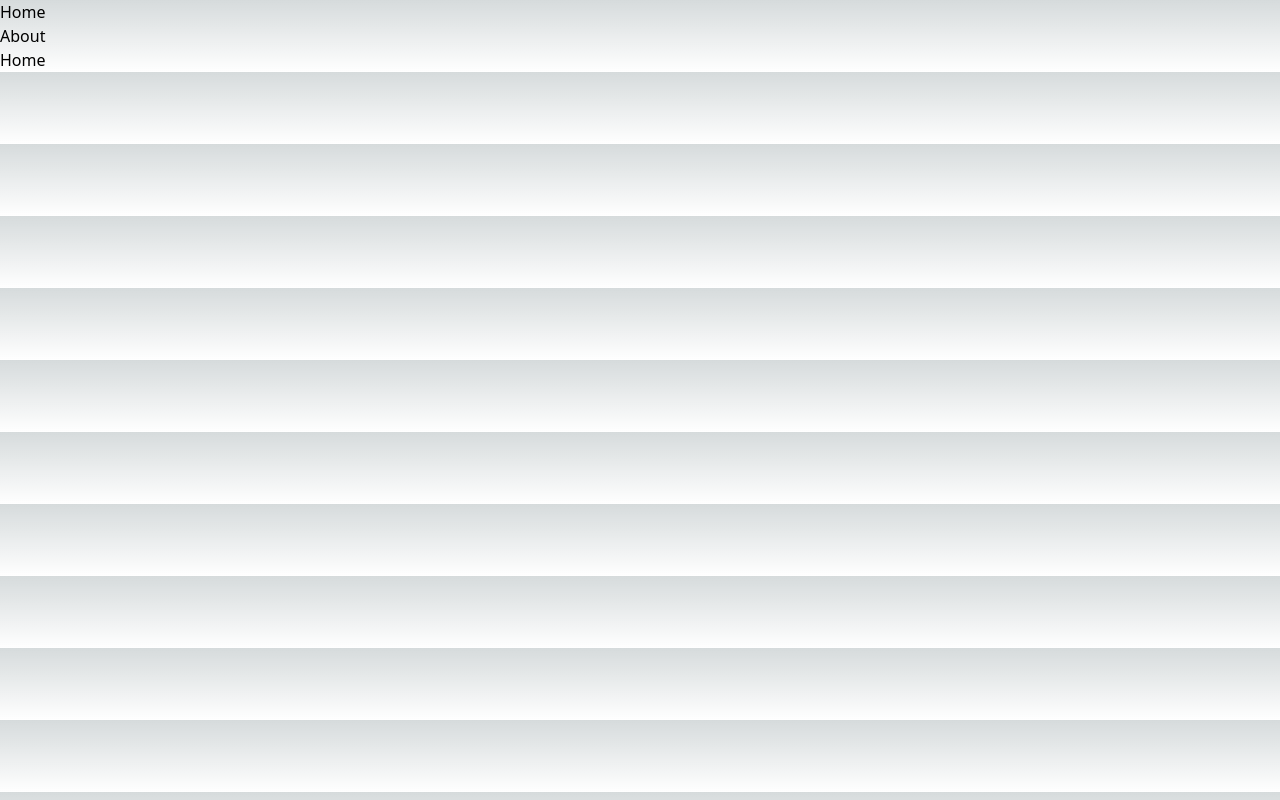
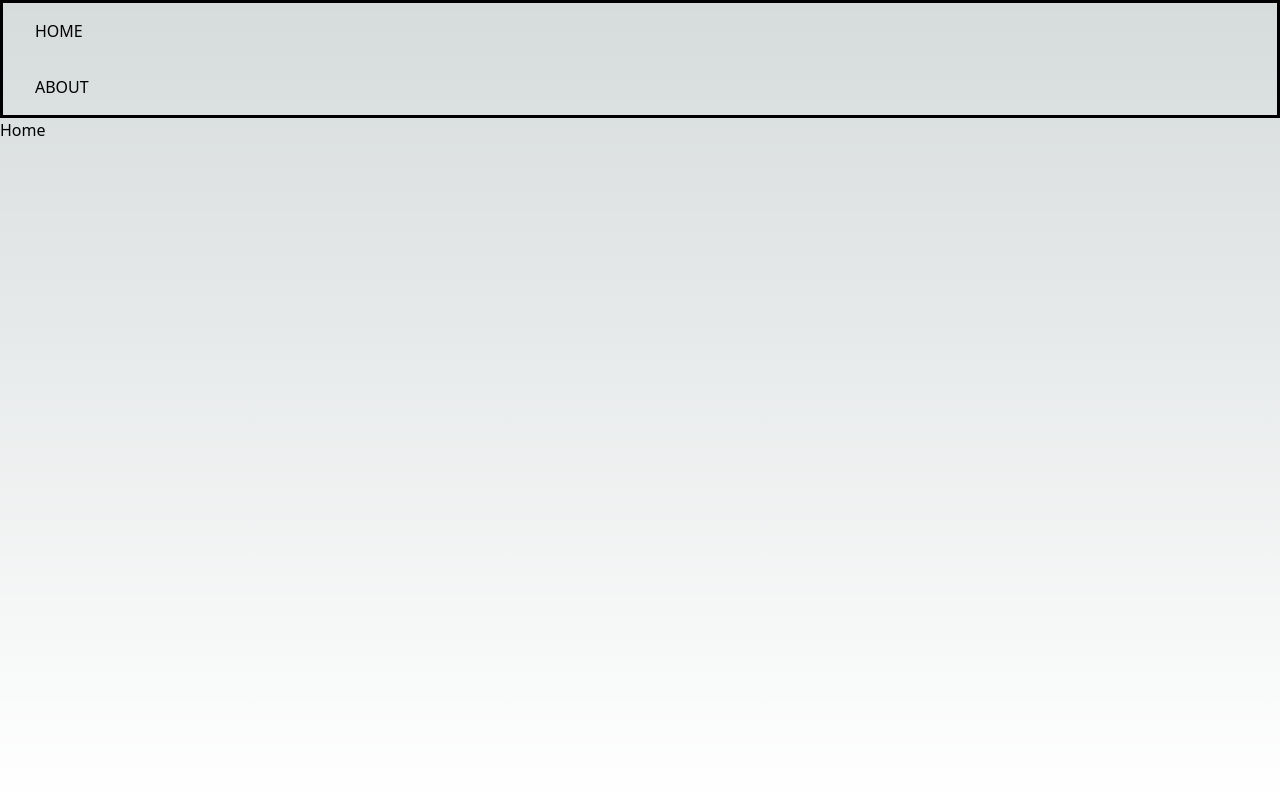
Before and after one commit to capitan-beto/next-basics, a Next.js app: page / in a window 1280 px wide. Built offline with nearby package versions, Linux system fonts and the light colour scheme.

Commit message:
Remove favicon, add Navigation comp, edit globals style

```diff
--- /dev/null
+++ b/src/app/components/Navigation.jsx
@@ -0,0 +1,28 @@
+import Link from "next/link"
+import styles from "./Navigation.module.css"
+
+const links = [{
+    label: "Home",
+    route: "/"
+  }, {
+    label: "About",
+    route: "/about"
+  }]
+
+export function Navigation() {
+    return(
+        <header className={styles.header}>
+        <nav className={styles.navigation}>
+          <ul>
+            {links.map(({ label, route }) => {
+              return <li key={route}>
+                <Link href={route}>
+                  {label}
+                </Link>
+              </li>
+            })}
+          </ul>
+        </nav>
+      </header>
+    )
+}
--- /dev/null
+++ b/src/app/components/Navigation.module.css
@@ -0,0 +1,9 @@
+.header {
+    border: solid black 3px;
+}
+
+.navigation {
+    display: flex;
+    text-transform: uppercase;
+    width: 100%;
+}
--- a/src/app/globals.css
+++ b/src/app/globals.css
@@ -17,6 +17,7 @@
 }
 
 body {
+  height: 100vh;
   color: rgb(var(--foreground-rgb));
   background: linear-gradient(
       to bottom,
@@ -25,3 +26,17 @@ body {
     )
     rgb(var(--background-start-rgb));
 }
+
+a:hover {
+  background: lightblue;
+  transition: all 1s ease;
+}
+
+a {
+  padding: .7rem 1rem;
+  border-radius: 10px;
+}
+
+li {
+  padding: 1rem;
+}
--- a/src/app/layout.js
+++ b/src/app/layout.js
@@ -1,40 +1,17 @@
 import './globals.css'
-import Link from 'next/link'
+import { Navigation } from './components/Navigation'
 
 export const metadata = {
   title: 'My first next project',
   description: 'Generated by create next app',
 }
 
-const links = [{
-  label: "Home",
-  route: "/"
-}, {
-  label: "About",
-  route: "/about"
-}]
-
 export default function RootLayout({ children }) {
   return (
     <html lang="en">
-      {/* <title>My first Next.js App</title> */}
       <body>
-        <header>
-          <nav>
-            <ul>
-              {links.map(({ label, route }) => {
-                return <li key={route}>
-                  <Link href={route}>
-                    {label}
-                  </Link>
-                </li>
-              })}
-            </ul>
-          </nav>
-        </header>
-        <div>
-          {children}
-        </div>
+        <Navigation/>
+        {children}
       </body>
     </html>
   )
```
Also changed, not shown: 1 other file (tests, documents, lock files or other folders).
